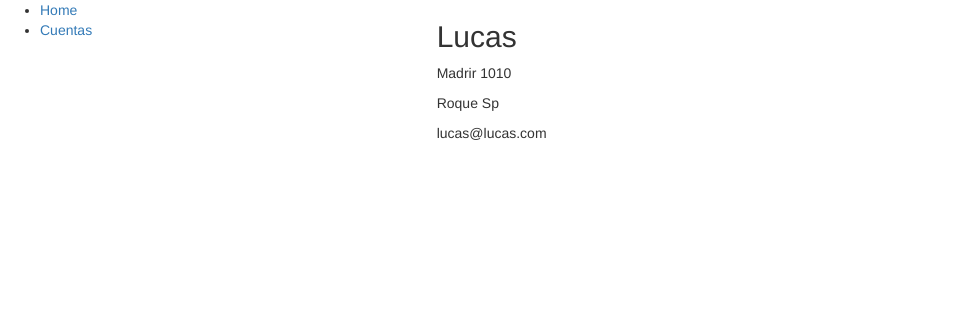
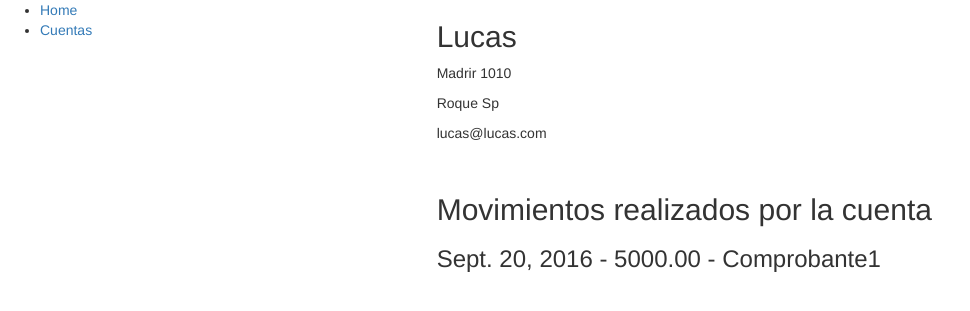
Before and after one commit to lucasramela/django_cuentas, a Django app: page /cuenta/2/ in a window 1280 px wide. Shown: the top 311 px of the page, without its empty margins (0-970 px from the left). Run offline with Django 3.2, Linux system fonts and the light colour scheme; data comes from the database, SQL or seed files in the repository; both versions use the stored data as it was after the commit; some libraries are stand-ins or nearby versions.

Commit message:
Agregamos los moviemientos a las cuentas, en view.py modificamos cuenta agregando la variable m. Y en cuenta2 lo mostramos en un h2 y h3

```diff
--- a/cuentas/templates/base.html
+++ b/cuentas/templates/base.html
@@ -22,7 +22,8 @@
 			</div>
 
 			<div class="col-sm-8" id="content">
-				{% block content %} {% endblock %}
+				{% block content %}
+				{% endblock %}
 			</div>
 		</div>
 	</body>
--- a/cuentas/templates/cuenta2.html
+++ b/cuentas/templates/cuenta2.html
@@ -8,5 +8,10 @@
 	<p>{{ cuenta.direccion }}</p>
 	<p>{{ cuenta.localidad }}</p>
 	<p>{{ cuenta.email }}</p>
+	<br>
+	<h2>Movimientos realizados por la cuenta</h2>
+	{% for movimiento in movimientos %}
+		<h3>{{ movimiento.fecha }} - {{ movimiento.importe }} - {{ movimiento.comprobante }}</h3>
+	{% endfor %}
 
 {% endblock %}
--- a/cuentas/views.py
+++ b/cuentas/views.py
@@ -19,9 +19,10 @@ def cuentas(request):
 def cuenta(request, id):
 	try:
 		c = Cuenta.objects.get(pk=id)
+		m = Cuenta.objects.get(pk=id).movimiento_set.all()
 	except Cuenta.DoesNotExist:
 		raise Http404("No existe la cuenta seleccionada")
-	return render (request, 'cuenta2.html',{'cuenta' : c})
+	return render (request, 'cuenta2.html',{'cuenta' : c, 'movimientos': m})
 
 def busqueda(request):
 	# preguntamos si se esta usando el metodo post
```
Also changed, not shown: db.sqlite3.
